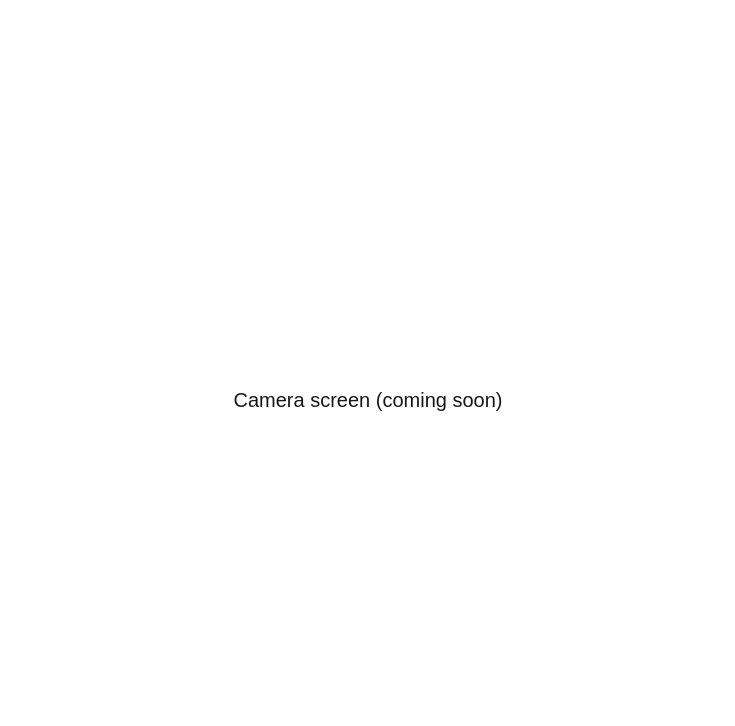
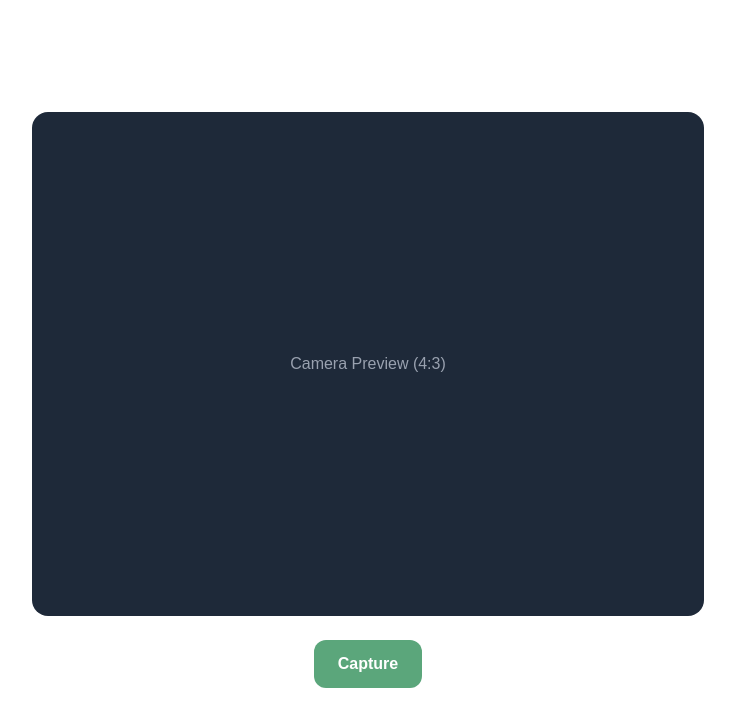
Before and after one commit to alhanif14/carecode-online-photobooth, a Next.js app: page / in a window 1280 px wide. Both pictures are taken after a click on the button "Start Photobooth". Shown: the top 726 px of the page, without its empty margins (272-1007 px from the left). Built offline with nearby package versions, Linux system fonts and the light colour scheme.

Commit message:
feat: add camera placeholder component and step flow

```diff
--- /dev/null
+++ b/app/components/Camera.tsx
@@ -0,0 +1,39 @@
+export default function Camera() {
+  return (
+    <div className="flex flex-col items-center gap-6 w-full px-4">
+      {/* Camera Preview */}
+      <div
+        className="
+          w-full
+          max-w-2xl
+          aspect-[4/3]
+          rounded-2xl
+          bg-gray-800
+          flex items-center justify-center
+          overflow-hidden
+        "
+      >
+        <span className="text-gray-400">
+          Camera Preview (4:3)
+        </span>
+      </div>
+
+      {/* Capture Button */}
+      <button
+        className="
+          px-6 py-3
+          rounded-xl
+          font-semibold
+          text-white
+          bg-[#5BA67B]
+          cursor-pointer
+          transition
+          hover:scale-105
+          active:scale-95
+        "
+      >
+        Capture
+      </button>
+    </div>
+  )
+}
--- a/app/page.tsx
+++ b/app/page.tsx
@@ -2,6 +2,7 @@
 
 import { useState } from "react"
 import Intro from "./components/Intro"
+import Camera from "./components/Camera"
 
 export default function Home() {
   const [step, setStep] = useState<"intro" | "camera">("intro")
@@ -12,9 +13,7 @@ export default function Home() {
         <Intro onStart={() => setStep("camera")} />
       )}
 
-      {step === "camera" && (
-        <p className="text-xl">Camera screen (coming soon)</p>
-      )}
+      {step === "camera" && <Camera />}
     </main>
   )
 }
```
